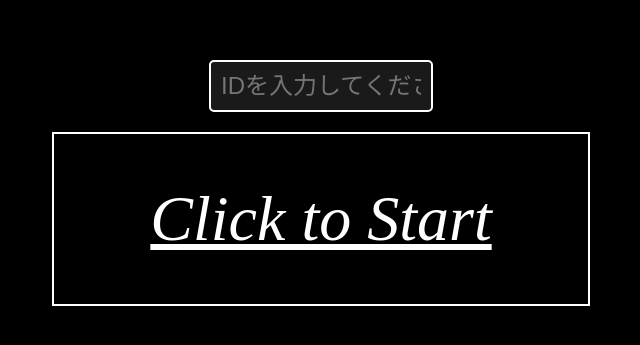
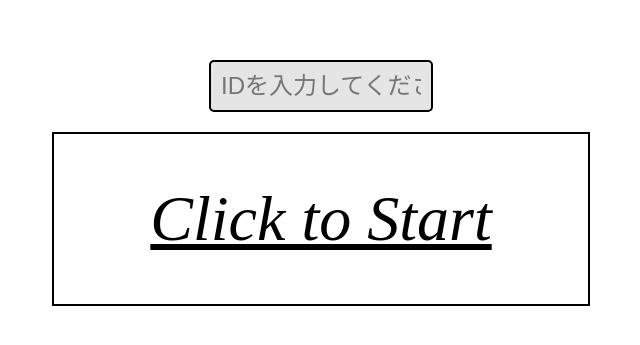
Before and after one commit to KazukiKomura/aizuchi-agent, a plain HTML site: page index.html in a window 1280 px wide. Shown: the part 227-572 px from the top of the page, without its empty margins (319-959 px from the left). Drawn offline with Linux system fonts and the light colour scheme.

Commit message:
色を修正

```diff
--- a/index.html
+++ b/index.html
@@ -13,8 +13,8 @@
             height: 100%;
             margin: 0;
             overflow: hidden;
-            background-color: black;
-            color: white;
+            background-color: white;
+            color: black;
             display: flex;
             justify-content: center;
             align-items: center;
@@ -32,9 +32,9 @@
             width: 200px;
             text-align: center;
             border-radius: 5px;
-            border: 2px solid white;
-            background-color: rgba(255, 255, 255, 0.1);
-            color: white;
+            border: 2px solid black;
+            background-color: rgba(0, 0, 0, 0.1);
+            color: black;
         }
 
         #click-text {
@@ -42,7 +42,7 @@
             font-style: italic;
             text-decoration: underline;
             padding: 48px 96px;
-            border: 2px solid white;
+            border: 2px solid black;
             cursor: pointer;
         }
 
@@ -67,7 +67,7 @@
             transform: translate(-50%, -50%);
             font-size: 36px;
             padding: 20px;
-            background-color: rgba(0, 0, 0, 0.7);
+            background-color: rgba(255, 255, 255, 0.7);
             border-radius: 10px;
             display: none;
             text-align: center;
```
Also changed, not shown: experiment-complete.html (+3 -3 lines).
